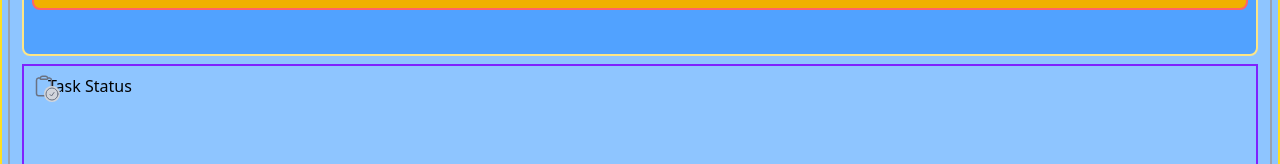
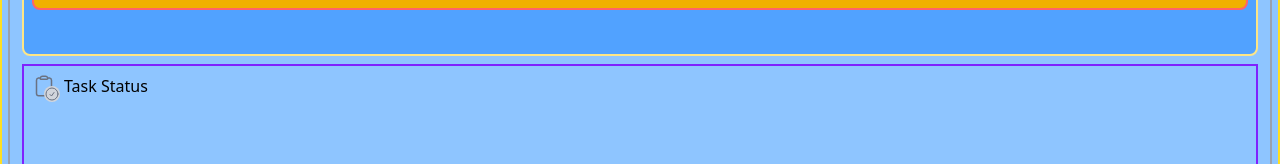
Before and after one commit to karinatuyuc/my-todo-list-React, a React (Vite) app: page / in a window 1280 px wide. Shown: the part 356-520 px from the top of the page. Built offline with nearby package versions, Linux system fonts and the light colour scheme.

Commit message:
feat: create status, task title and icon

```diff
--- a/src/Dashboard.jsx
+++ b/src/Dashboard.jsx
@@ -117,11 +117,11 @@ export default function Dashboard({showModal}) {
                     {/**NOT STARTED - TASK STATUS*/}
                     <div className="border-2 border-violet-600 mb-2 h-32 p-2">
 
-                        <div className="flex">
+                        <div className="flex gap-4">
 
                             <div className="relative flex">
-                            <ClipboardIcon className="w-6 h-6 absolute text-gray-500"/>
-                            <CheckCircleIcon className="w-4 h-4 relative mt-3 left-3 bg-gray-300 rounded-full text-gray-500" />
+                              <ClipboardIcon className="w-6 h-6 absolute text-gray-500"/>
+                              <CheckCircleIcon className="w-4 h-4 relative mt-3 left-3 bg-gray-300 rounded-full text-gray-500" />
                             </div>
                             <h2 className="left-7">Task Status</h2>
                         </div>
```
